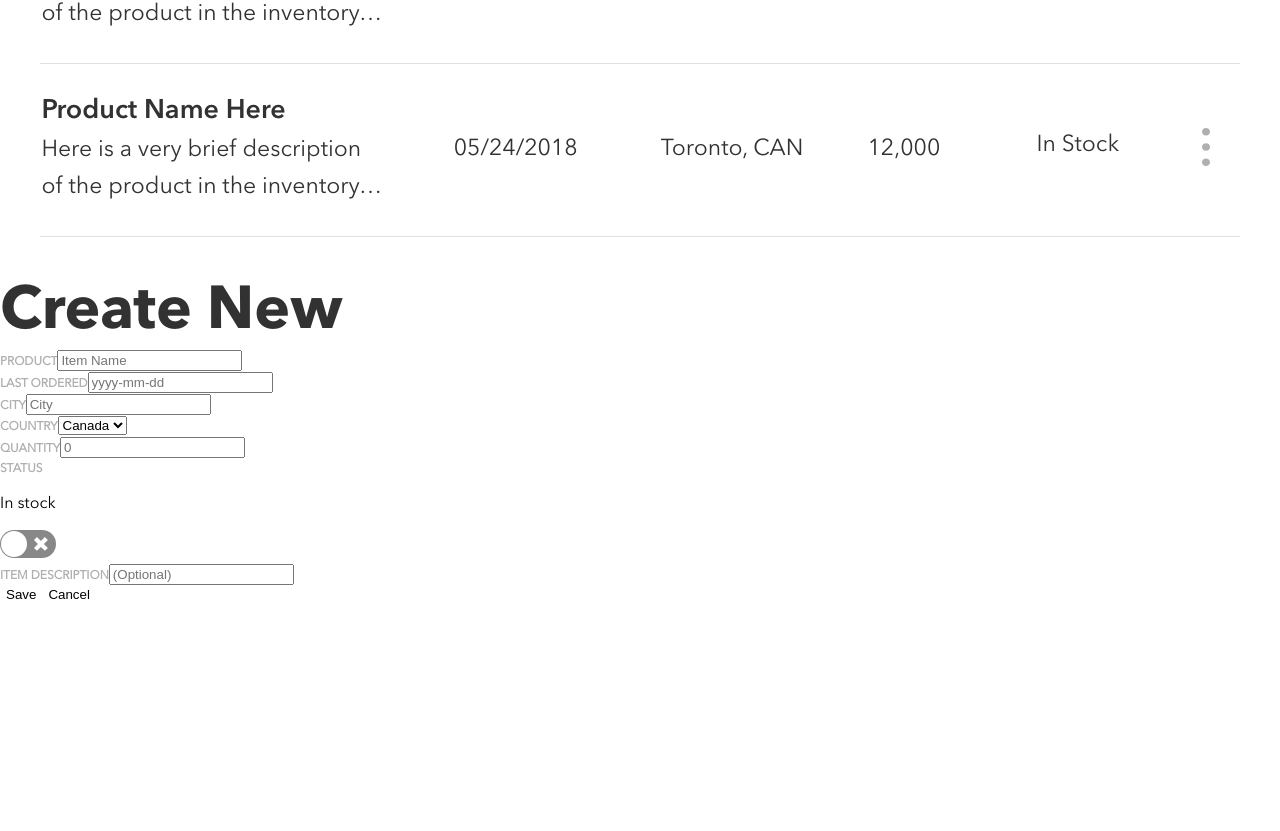
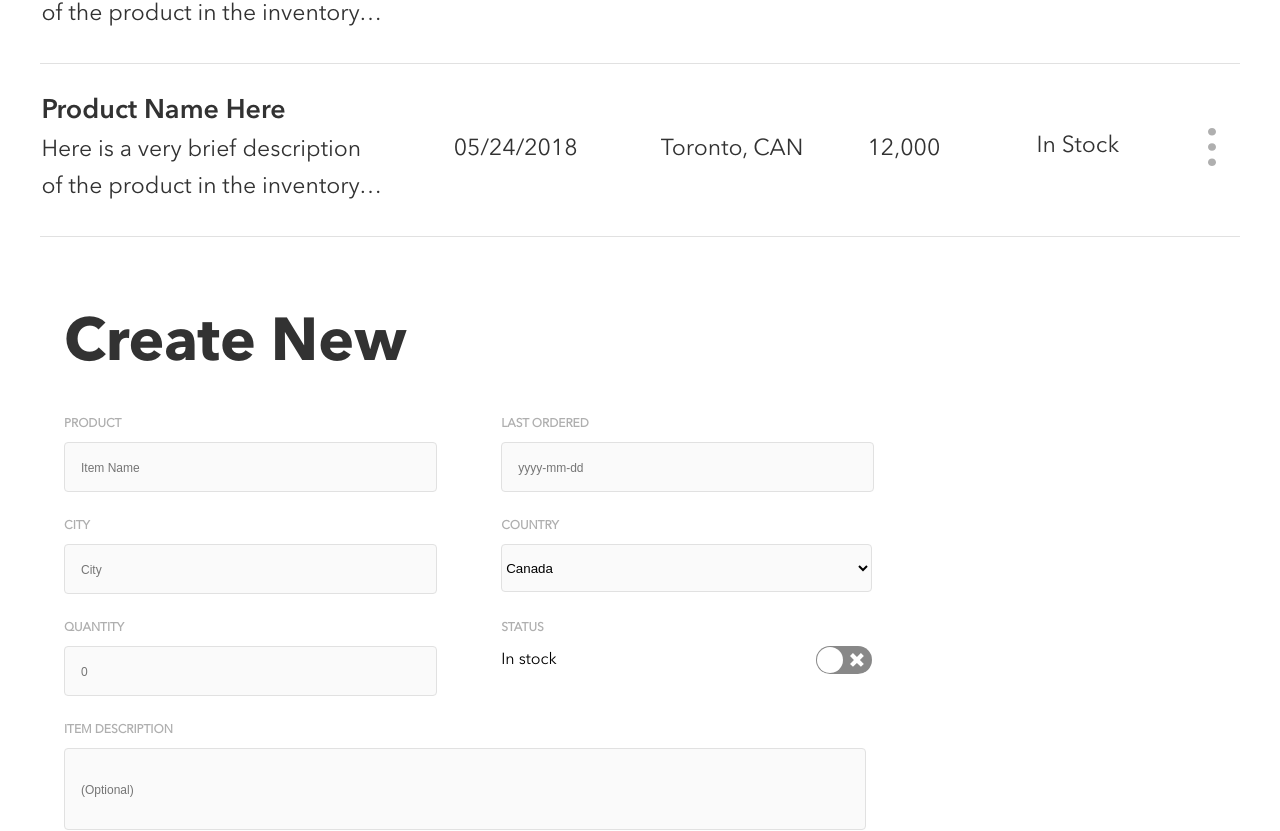
Before and after one commit to Short-Hop/InStock, a React (Create React App) app in the folder client/in-stock/: page /inventory in a window 1280 px wide. Shown: the part 599-1430 px from the top of the page. Before the commit the page ends 1237 px from the top, so only its background shows below. Built offline with nearby package versions, Linux system fonts and the light colour scheme.

Commit message:
Fixed SASS bug

```diff
--- a/client/in-stock/src/components/LocationPage.js
+++ b/client/in-stock/src/components/LocationPage.js
@@ -1,5 +1,4 @@
 import React from "react";
-import Nav from "./Nav";
 import Header from "./Header";
 import Location from "./Location";
 // import CreateProduct from './CreateProduct';
--- a/client/in-stock/src/styles/styles.css
+++ b/client/in-stock/src/styles/styles.css
@@ -938,4 +938,324 @@ button {
     margin: 0px 180px;
   }
 }
+
+button {
+  border: none;
+}
+
+html,
+body,
+input,
+button,
+form,
+p,
+textarea {
+  padding: 0px;
+  margin: 0px;
+  border: 0px;
+}
+
+@media (min-width: 320px) {
+  .createnew {
+    width: 69vw;
+    margin-left: 5vw;
+    margin-right: 5vw;
+    display: -webkit-box;
+    display: -ms-flexbox;
+    display: flex;
+    -webkit-box-orient: vertical;
+    -webkit-box-direction: normal;
+        -ms-flex-direction: column;
+            flex-direction: column;
+  }
+  .createnew .createnew__title {
+    margin-top: 32px;
+    margin-bottom: 32px;
+  }
+  .createnew .createnew__form {
+    width: 100%;
+    display: -webkit-box;
+    display: -ms-flexbox;
+    display: flex;
+    -webkit-box-orient: vertical;
+    -webkit-box-direction: normal;
+        -ms-flex-direction: column;
+            flex-direction: column;
+  }
+  .createnew .createnew__form form {
+    width: 100%;
+    display: -webkit-box;
+    display: -ms-flexbox;
+    display: flex;
+    -webkit-box-orient: vertical;
+    -webkit-box-direction: normal;
+        -ms-flex-direction: column;
+            flex-direction: column;
+  }
+  .createnew .createnew__form form label {
+    margin-bottom: 8px;
+  }
+  .createnew .createnew__form form input,
+  .createnew .createnew__form form textarea,
+  .createnew .createnew__form form #country,
+  .createnew .createnew__form form #location {
+    margin-bottom: 24px;
+    height: 48px;
+    background-color: #fafafa;
+    border-radius: 4px;
+    border: 1px solid #e1e1e1;
+    width: 100%;
+  }
+  .createnew .createnew__form form input::-webkit-input-placeholder,
+  .createnew .createnew__form form textarea::-webkit-input-placeholder,
+  .createnew .createnew__form form #country::-webkit-input-placeholder,
+  .createnew .createnew__form form #location::-webkit-input-placeholder {
+    padding-left: 16px;
+    font-size: 12px;
+  }
+  .createnew .createnew__form form input:-ms-input-placeholder,
+  .createnew .createnew__form form textarea:-ms-input-placeholder,
+  .createnew .createnew__form form #country:-ms-input-placeholder,
+  .createnew .createnew__form form #location:-ms-input-placeholder {
+    padding-left: 16px;
+    font-size: 12px;
+  }
+  .createnew .createnew__form form input::-ms-input-placeholder,
+  .createnew .createnew__form form textarea::-ms-input-placeholder,
+  .createnew .createnew__form form #country::-ms-input-placeholder,
+  .createnew .createnew__form form #location::-ms-input-placeholder {
+    padding-left: 16px;
+    font-size: 12px;
+  }
+  .createnew .createnew__form form input::placeholder,
+  .createnew .createnew__form form textarea::placeholder,
+  .createnew .createnew__form form #country::placeholder,
+  .createnew .createnew__form form #location::placeholder {
+    padding-left: 16px;
+    font-size: 12px;
+  }
+  select #country .createnew .createnew__form form input::-webkit-input-placeholder::after, select #country
+  .createnew .createnew__form form textarea::-webkit-input-placeholder::after, select #country
+  .createnew .createnew__form form #country::-webkit-input-placeholder::after, select #country
+  .createnew .createnew__form form #location::-webkit-input-placeholder::after {
+    content: "<>";
+  }
+  select #country .createnew .createnew__form form input:-ms-input-placeholder::after, select #country
+  .createnew .createnew__form form textarea:-ms-input-placeholder::after, select #country
+  .createnew .createnew__form form #country:-ms-input-placeholder::after, select #country
+  .createnew .createnew__form form #location:-ms-input-placeholder::after {
+    content: "<>";
+  }
+  select #country .createnew .createnew__form form input::-ms-input-placeholder::after, select #country
+  .createnew .createnew__form form textarea::-ms-input-placeholder::after, select #country
+  .createnew .createnew__form form #country::-ms-input-placeholder::after, select #country
+  .createnew .createnew__form form #location::-ms-input-placeholder::after {
+    content: "<>";
+  }
+  select #country .createnew .createnew__form form input::placeholder::after, select #country
+  .createnew .createnew__form form textarea::placeholder::after, select #country
+  .createnew .createnew__form form #country::placeholder::after, select #country
+  .createnew .createnew__form form #location::placeholder::after {
+    content: "<>";
+  }
+  .createnew .createnew__form form input #description,
+  .createnew .createnew__form form textarea #description,
+  .createnew .createnew__form form #country #description,
+  .createnew .createnew__form form #location #description {
+    height: 80px;
+  }
+  .createnew .createnew__form form #status {
+    display: -webkit-box;
+    display: -ms-flexbox;
+    display: flex;
+    -webkit-box-orient: horizontal;
+    -webkit-box-direction: normal;
+        -ms-flex-direction: row;
+            flex-direction: row;
+    -webkit-box-align: baseline;
+        -ms-flex-align: baseline;
+            align-items: baseline;
+    -webkit-box-align: center;
+        -ms-flex-align: center;
+            align-items: center;
+  }
+  .createnew .createnew__form form #status p {
+    margin-right: 16px;
+    width: 100%;
+  }
+  .createnew .createnew__form form button {
+    width: 100%;
+    border-radius: 4px;
+    height: 48px;
+    font-weight: bold;
+    text-transform: uppercase;
+  }
+  .createnew .createnew__form form #Save {
+    background-color: #004892;
+    color: white;
+  }
+  .createnew .createnew__form form #Cancel {
+    background-color: white;
+    color: #004892;
+  }
+  .AddButton {
+    float: right;
+    background-color: #004892;
+    width: 60px;
+    height: 60px;
+    border-radius: 70%;
+  }
+}
+
+@media (min-width: 768px) {
+  .createnew {
+    width: 70vw;
+    margin-left: 5vw;
+    margin-right: 5vw;
+    display: -webkit-box;
+    display: -ms-flexbox;
+    display: flex;
+    -webkit-box-orient: vertical;
+    -webkit-box-direction: normal;
+        -ms-flex-direction: column;
+            flex-direction: column;
+  }
+  .createnew .createnew__form form .row {
+    display: -webkit-box;
+    display: -ms-flexbox;
+    display: flex;
+    -webkit-box-orient: horizontal;
+    -webkit-box-direction: normal;
+        -ms-flex-direction: row;
+            flex-direction: row;
+  }
+  .createnew .createnew__form form .row .column {
+    display: -webkit-box;
+    display: -ms-flexbox;
+    display: flex;
+    -webkit-box-orient: vertical;
+    -webkit-box-direction: normal;
+        -ms-flex-direction: column;
+            flex-direction: column;
+    margin-right: 12px;
+    margin-right: 40px;
+  }
+  .createnew .createnew__form form .column {
+    display: -webkit-box;
+    display: -ms-flexbox;
+    display: flex;
+    -webkit-box-orient: vertical;
+    -webkit-box-direction: normal;
+        -ms-flex-direction: column;
+            flex-direction: column;
+    margin-right: 12px;
+  }
+  .createnew .createnew__form form input,
+  .createnew .createnew__form form #country,
+  .createnew .createnew__form form #location {
+    margin-bottom: 24px;
+    height: 48px;
+    background-color: #fafafa;
+    border-radius: 4px;
+    width: 29vw;
+  }
+  .createnew .createnew__form form #description {
+    height: 80px;
+    width: 62.5vw;
+  }
+  .createnew .createnew__form form #status {
+    text-align: left;
+    margin-bottom: 24px;
+    width: 29vw;
+  }
+  .createnew .createnew__form form #product,
+  .createnew .createnew__form form #city,
+  .createnew .createnew__form form #quantity {
+    margin-right: 24px;
+  }
+  .createnew .createnew__form form .form__buttons {
+    display: -webkit-box;
+    display: -ms-flexbox;
+    display: flex;
+    -webkit-box-orient: horizontal;
+    -webkit-box-direction: reverse;
+        -ms-flex-direction: row-reverse;
+            flex-direction: row-reverse;
+  }
+  .createnew .createnew__form form button {
+    width: 160px;
+    border-radius: 4px;
+    height: 48px;
+    font-weight: bold;
+    text-transform: uppercase;
+  }
+  .createnew .createnew__form form #Save {
+    background-color: #004892;
+    color: white;
+  }
+  .createnew .createnew__form form #Cancel {
+    background-color: white;
+    color: #004892;
+  }
+}
+
+@media (min-width: 1440px) {
+  .createnew {
+    width: 576px;
+    height: 624px;
+    margin-left: 48px;
+    margin-right: 48px;
+    display: -webkit-box;
+    display: -ms-flexbox;
+    display: flex;
+    -webkit-box-orient: vertical;
+    -webkit-box-direction: normal;
+        -ms-flex-direction: column;
+            flex-direction: column;
+  }
+  .createnew .createnew__form {
+    width: 576px;
+  }
+  .createnew .createnew__form form .row .column {
+    margin-right: 40px;
+  }
+  .createnew .createnew__form form #description {
+    height: 80px;
+    width: 480px;
+    margin-bottom: 40px;
+  }
+  .createnew .createnew__form form #status {
+    text-align: left;
+    margin-bottom: 24px;
+  }
+  .createnew .createnew__form form #product,
+  .createnew .createnew__form form #city,
+  .createnew .createnew__form form #quantity {
+    margin-right: 40px;
+  }
+  .createnew .createnew__form form #Cancel {
+    background-color: white;
+    color: #004892;
+    margin-right: 48px;
+  }
+  .createnew .createnew__form form .form__buttons {
+    display: -webkit-box;
+    display: -ms-flexbox;
+    display: flex;
+    -webkit-box-orient: horizontal;
+    -webkit-box-direction: reverse;
+        -ms-flex-direction: row-reverse;
+            flex-direction: row-reverse;
+    margin-bottom: 40px;
+    width: 100%;
+  }
+  .createnew .createnew__form form button {
+    width: 160px;
+    height: 48px;
+    border-radius: 4px;
+    height: 48px;
+    font-weight: bold;
+    text-transform: uppercase;
+  }
+}
 /*# sourceMappingURL=styles.css.map */
--- a/client/in-stock/src/styles/styles.scss
+++ b/client/in-stock/src/styles/styles.scss
@@ -153,3 +153,4 @@ label {
 @import "product";
 @import "location";
 @import "warehouseName";
+@import "createproduct"
```
Also changed, not shown: 1 other file (tests, documents, lock files or other folders).
